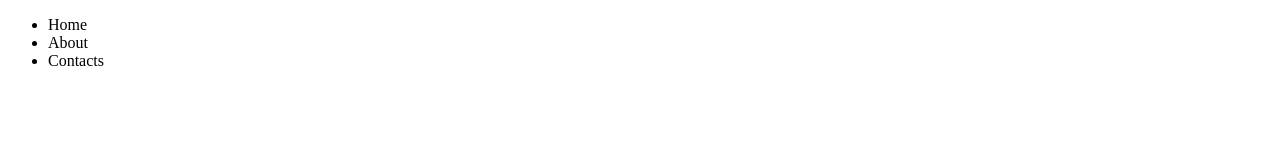
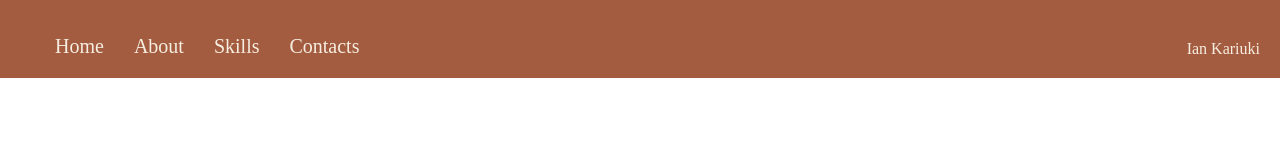
Before and after one commit to ianmwema07/portfolio, a plain HTML site: page index.html in a window 1280 px wide. Drawn offline with Linux system fonts and the light colour scheme.

Commit message:
add the navigation and styling to it

```diff
--- /dev/null
+++ b/css/styles.css
@@ -0,0 +1,40 @@
+/*
+Desert sun : #A45C40
+Coral: #C38370
+Peach : #E4B7A0
+Cream : #F6EEE0
+*/
+
+body {
+  margin:0;
+}
+
+
+
+.navbar {
+  overflow: hidden;
+  background-color: #A45C40;
+  position:fixed;
+  top:0;
+  width:100%;
+}
+
+.navbar ul {
+  list-style-type: none;
+  font-size: 20px;
+  margin-right:0px;
+}
+.navbar ul li a{
+  float:left;
+  text-decoration:none;
+  display: block;
+  color:#F6EEE0 ;
+  margin:15px;
+}
+
+.name {
+  float: right;
+  display: block;
+  color:#F6EEE0 ;
+  margin:20px;
+}
--- a/index.html
+++ b/index.html
@@ -4,15 +4,32 @@
     <meta charset="UTF-8">
     <meta http-equiv="X-UA-Compatible" content="IE=edge">
     <meta name="viewport" content="width=device-width, initial-scale=1.0">
+    <link rel="stylesheet" href="css/styles.css">
     <title>Ian Kariuki</title>
   </head>
   <body>
-    <nav>
+    <div class="navbar">
       <ul>
-        <li>Home</li>
-        <li>About</li>
-        <li>Contacts</li>
+        <li><a href="#">Home</a></li>
+        <li><a href="#">About</a></li>
+        <li><a href="#">Skills</a></li>
+        <li><a href="#">Contacts</a></li>
       </ul>
-    </nav>
+      <div class="name">
+        Ian Kariuki
+      </div>
+    </div>
+    <div class="home">
+
+    </div>
+    <div class="about">
+
+    </div>
+    <div class="skills">
+
+    </div>
+    <div class="contacts">
+
+    </div>
   </body>
 </html>
```
